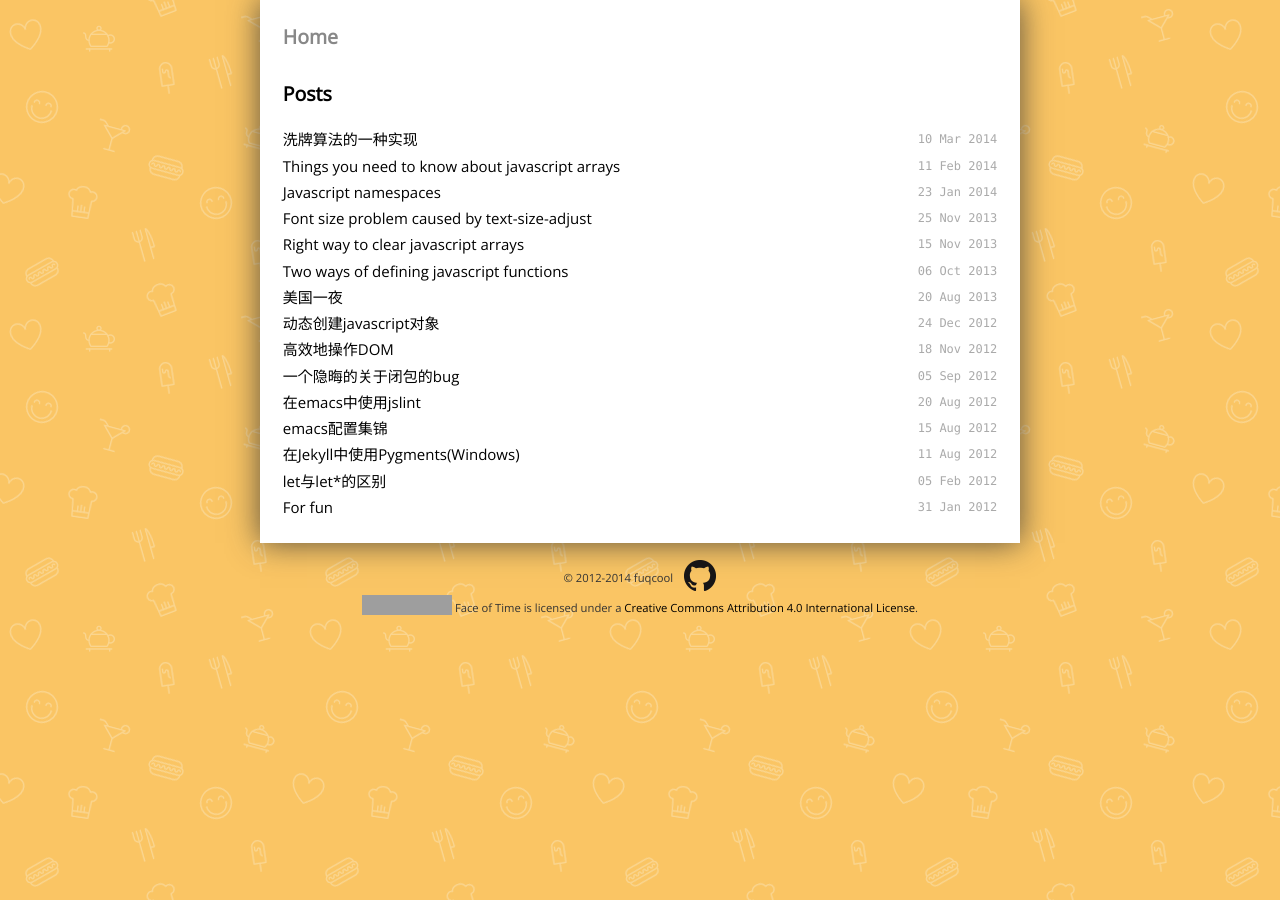
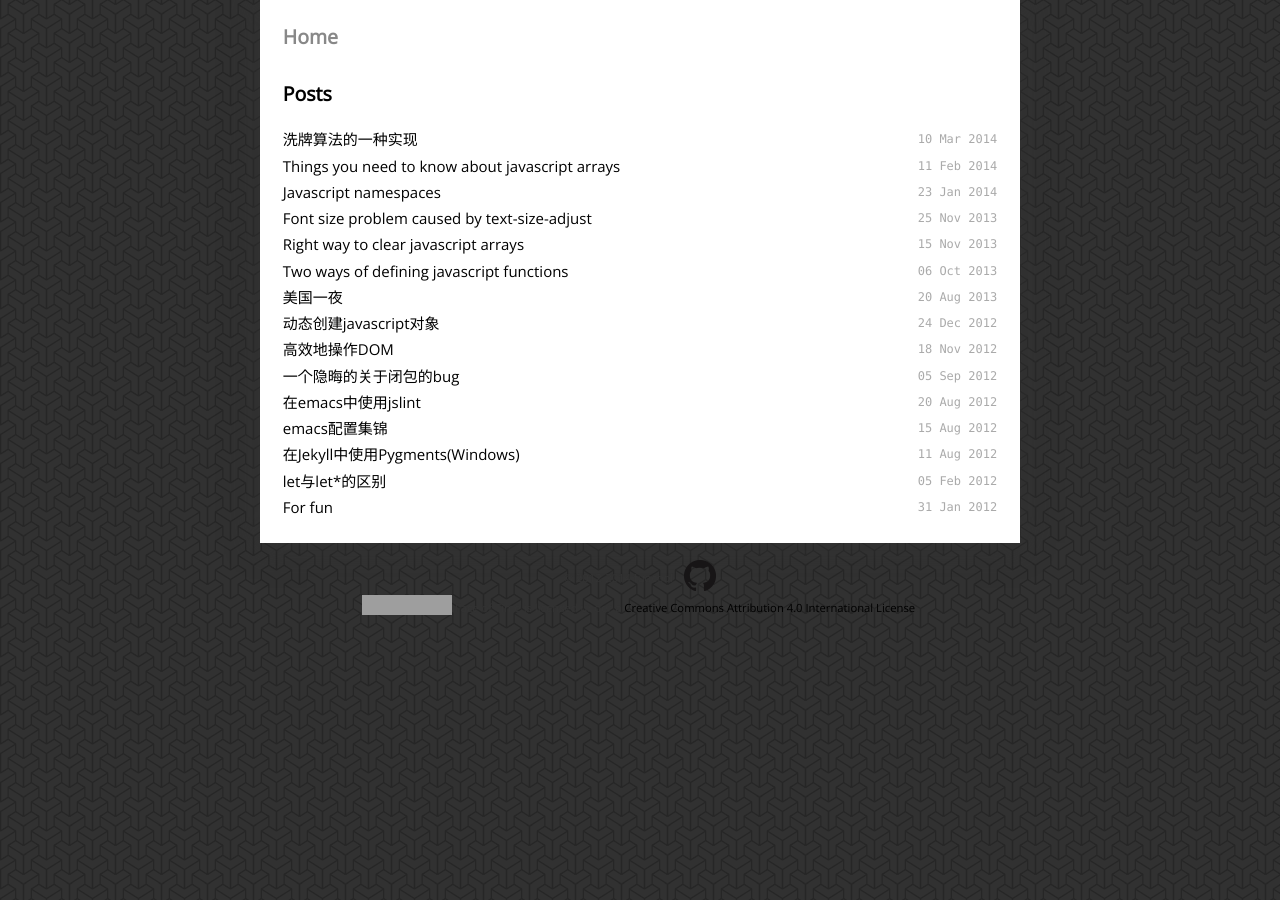
Before and after one commit to fuqcool/fuqcool.github.io, a Jekyll site: the page built from index.html, in a window 1280 px wide. Built offline with Jekyll 4.4.1, drawn with Linux system fonts in a browser that asks for light colours; Markdown is read by kramdown in place of the engine named in the settings; grey boxes are pictures that could not be loaded.

Commit message:
change bg

```diff
--- a/css/main.css
+++ b/css/main.css
@@ -11,7 +11,7 @@
 }
 
 body {
-  background-image: url(../img/food.png);
+  background-image: url(../img/escheresque_ste.png);
   background-repeat: repeat;
   font-family: 'Open Sans', Arial, sans-serif;
   font-size: 15px;
```
Also changed, not shown: img/escheresque_ste.png (added).
